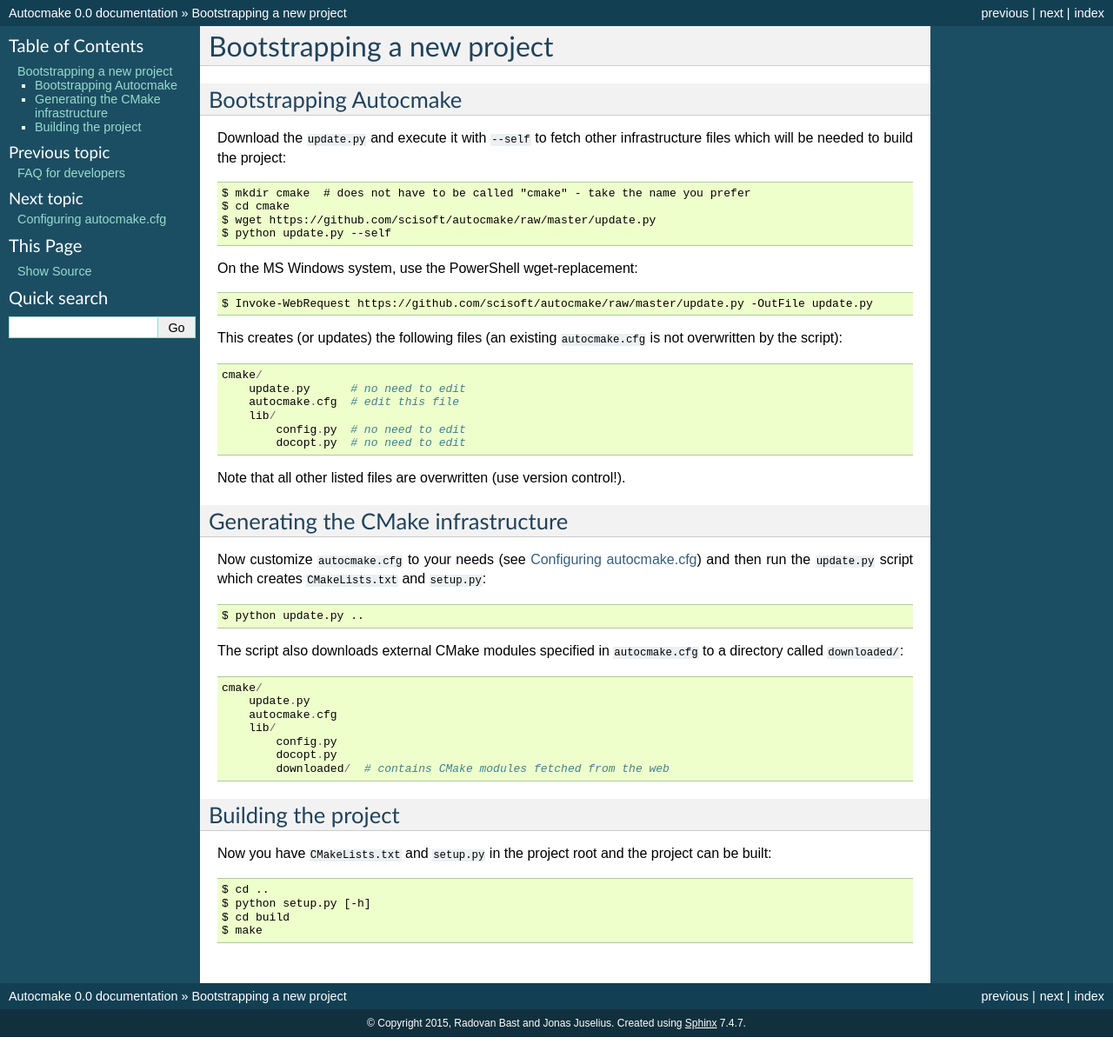
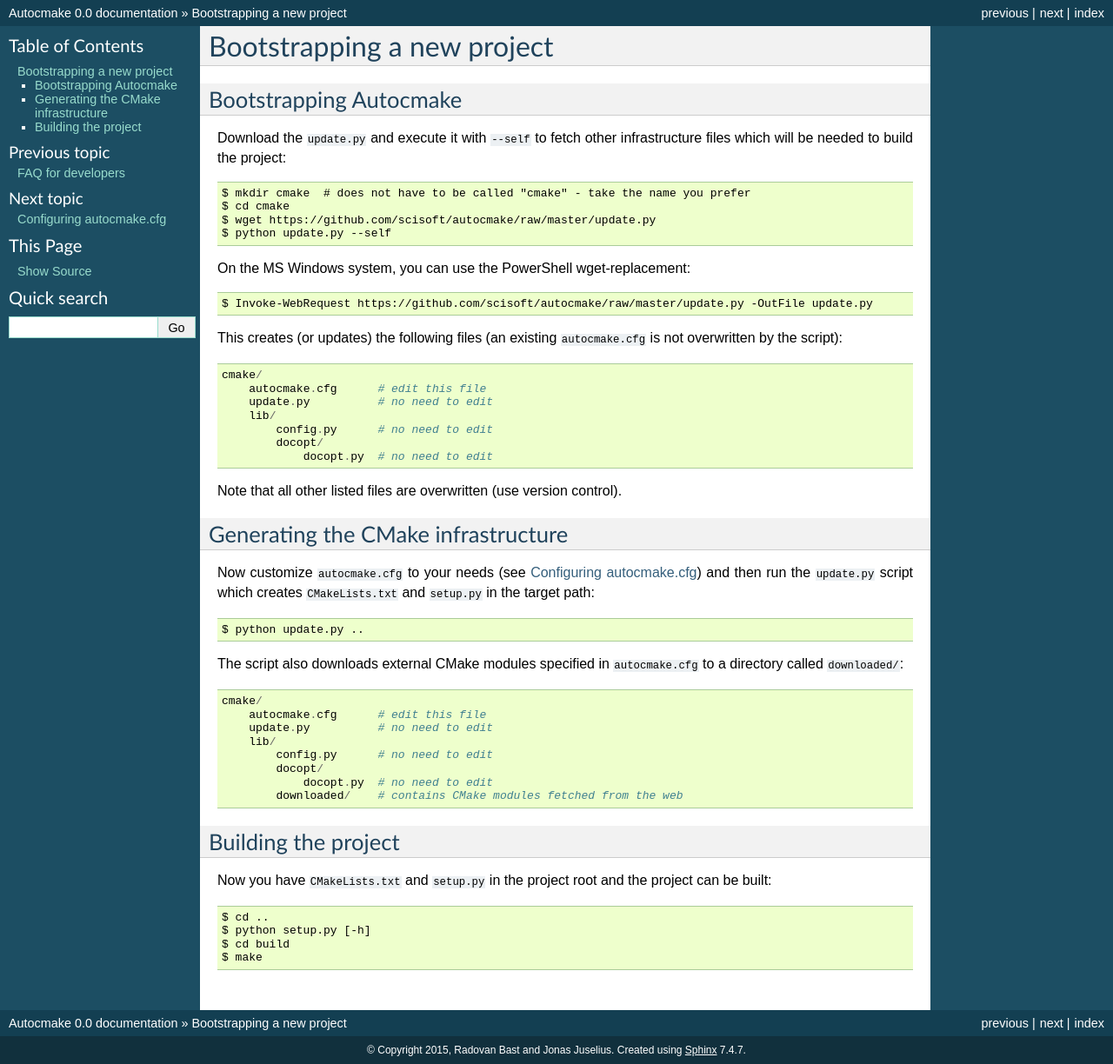
Before and after one commit to dev-cafe/autocmake, a Sphinx documentation site: the page built from doc/developers/bootstrap.rst, in a window 1280 px wide. Shown: the whole page at 87% size. Built offline with Sphinx 7.4.7, drawn with Linux system fonts in a browser that asks for light colours; before the commit the page ends 1193 px from its top, so only the background shows below that.

Commit message:
update doc for developers

```diff
--- a/doc/developers/bootstrap.rst
+++ b/doc/developers/bootstrap.rst
@@ -15,7 +15,7 @@ infrastructure files which will be needed to build the project::
   $ wget https://github.com/scisoft/autocmake/raw/master/update.py
   $ python update.py --self
 
-On the MS Windows system, use the PowerShell wget-replacement::
+On the MS Windows system, you can use the PowerShell wget-replacement::
 
   $ Invoke-WebRequest https://github.com/scisoft/autocmake/raw/master/update.py -OutFile update.py
 
@@ -23,13 +23,14 @@ This creates (or updates) the following files (an existing ``autocmake.cfg`` is
 not overwritten by the script)::
 
   cmake/
-      update.py      # no need to edit
-      autocmake.cfg  # edit this file
+      autocmake.cfg      # edit this file
+      update.py          # no need to edit
       lib/
-          config.py  # no need to edit
-          docopt.py  # no need to edit
+          config.py      # no need to edit
+          docopt/
+              docopt.py  # no need to edit
 
-Note that all other listed files are overwritten (use version control!).
+Note that all other listed files are overwritten (use version control).
 
 
 Generating the CMake infrastructure
@@ -38,7 +39,7 @@ Generating the CMake infrastructure
 Now customize ``autocmake.cfg`` to your needs
 (see :ref:`autocmake_cfg`)
 and then run the ``update.py`` script which
-creates ``CMakeLists.txt`` and ``setup.py``::
+creates ``CMakeLists.txt`` and ``setup.py`` in the target path::
 
   $ python update.py ..
 
@@ -46,12 +47,13 @@ The script also downloads external CMake modules specified in ``autocmake.cfg``
 called ``downloaded/``::
 
   cmake/
-      update.py
-      autocmake.cfg
+      autocmake.cfg      # edit this file
+      update.py          # no need to edit
       lib/
-          config.py
-          docopt.py
-          downloaded/  # contains CMake modules fetched from the web
+          config.py      # no need to edit
+          docopt/
+              docopt.py  # no need to edit
+          downloaded/    # contains CMake modules fetched from the web
 
 
 Building the project
```
Also changed, not shown: doc/developers/customizing-modules.rst (+19 -2 lines), doc/developers/example.rst (+7 -4 lines), doc/developers/updating-modules.rst (+4 -4 lines).
